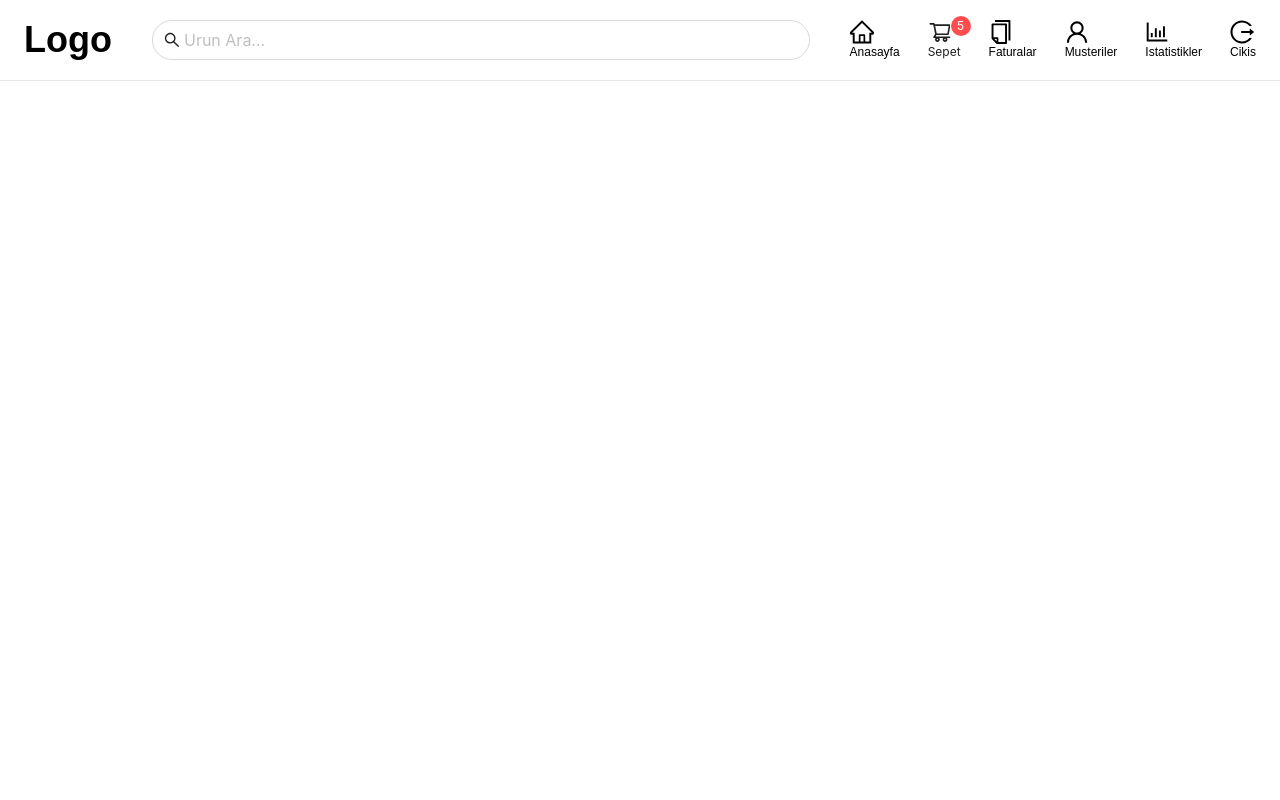
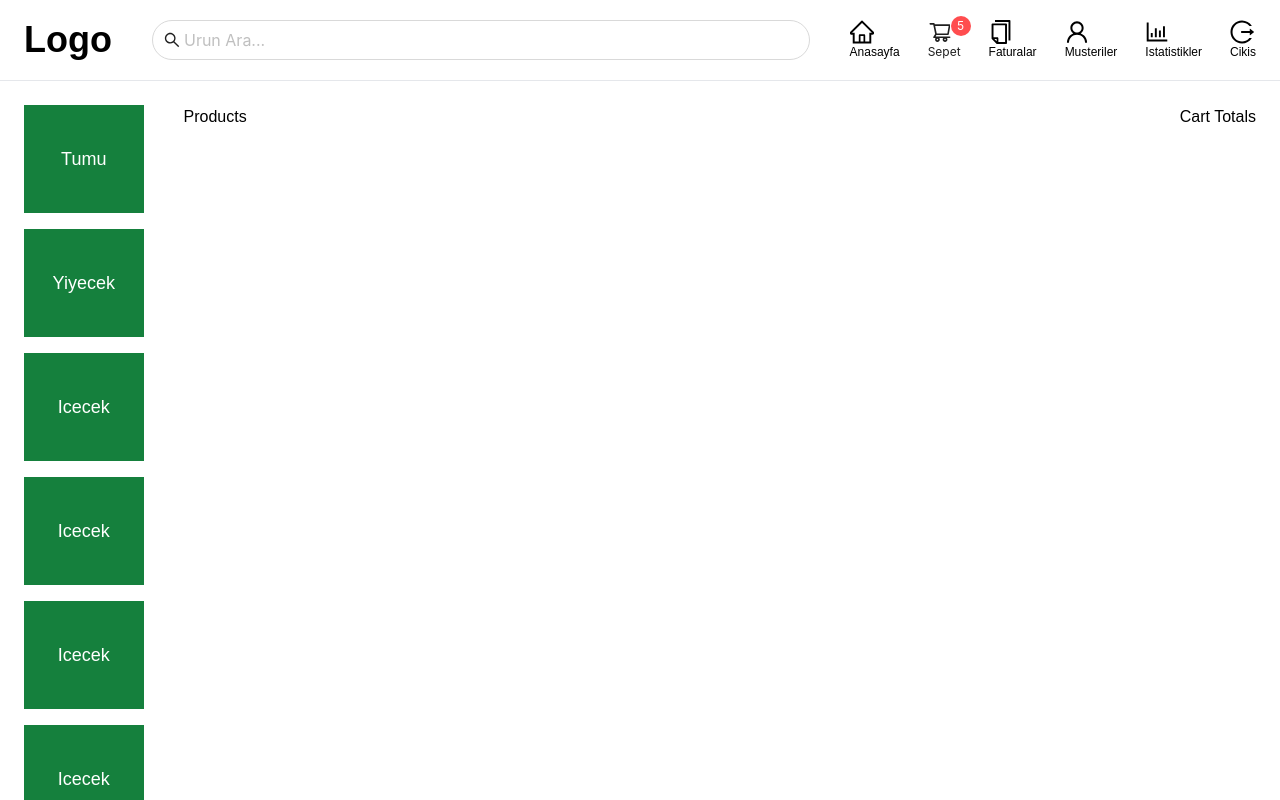
Before and after one commit to mpalox/posapp, a React (Create React App) app in the folder client/: page / in a window 1280 px wide. Shown: the top 800 px of the page. Built offline with nearby package versions, Linux system fonts and the light colour scheme.

Commit message:
kategori kismi bitti

```diff
--- a/client/src/App.jsx
+++ b/client/src/App.jsx
@@ -1,13 +1,22 @@
+import Categories from "./components/categories/Categories";
 import Header from "./components/header/Header";
-
-
-
 function App() {
   return (
-    <div>
+    <>
       <Header/>
+      <div className="home px-6 flex justify-between gap-10">
+        <div className="categories flex-1 overflow-auto max-h-[calc(100vh-_-112px)] pb-64">
+          <Categories/>
+        </div>
+        <div className="flex-[8]">
+          Products
+        </div>
+        <div className="">
+          <div>Cart Totals</div>
+        </div>
 
-    </div>
+      </div>
+    </>
   );
 }
 
--- /dev/null
+++ b/client/src/components/categories/Categories.jsx
@@ -0,0 +1,33 @@
+const Categories = () => {
+  return (
+    <ul className="flex gap-4 flex-col text-lg">
+        <li className="text-center bg-green-700 px-6 py-10 text-white cursor-pointer hover:bg-pink-700 transition-all">
+            <span>Tumu</span>
+        </li>
+        <li className="text-center bg-green-700 px-6 py-10 text-white cursor-pointer hover:bg-pink-700 transition-all">
+            <span>Yiyecek</span>
+        </li>
+        <li className="text-center bg-green-700 px-6 py-10 text-white cursor-pointer hover:bg-pink-700 transition-all">
+            <span>Icecek</span>
+        </li>
+        <li className="text-center bg-green-700 px-6 py-10 text-white cursor-pointer hover:bg-pink-700 transition-all">
+            <span>Icecek</span>
+        </li>
+        <li className="text-center bg-green-700 px-6 py-10 text-white cursor-pointer hover:bg-pink-700 transition-all">
+            <span>Icecek</span>
+        </li>
+        <li className="text-center bg-green-700 px-6 py-10 text-white cursor-pointer hover:bg-pink-700 transition-all">
+            <span>Icecek</span>
+        </li>
+        <li className="text-center bg-green-700 px-6 py-10 text-white cursor-pointer hover:bg-pink-700 transition-all">
+            <span>Icecek</span>
+        </li>
+        <li className="text-center bg-green-700 px-6 py-10 text-white cursor-pointer hover:bg-pink-700 transition-all">
+            <span>Icecek</span>
+        </li>
+
+    </ul>
+  )
+}
+
+export default Categories
--- a/client/src/index.css
+++ b/client/src/index.css
@@ -5,7 +5,11 @@
 body {
   margin: 0;
   font-family: 'Electrolize', sans-serif;
+  overflow: hidden;
 }
 .ant-btn-primary{
   background-color: #1677ff;
 }
+.categories::-webkit-scrollbar{
+  display: none;
+}
```
